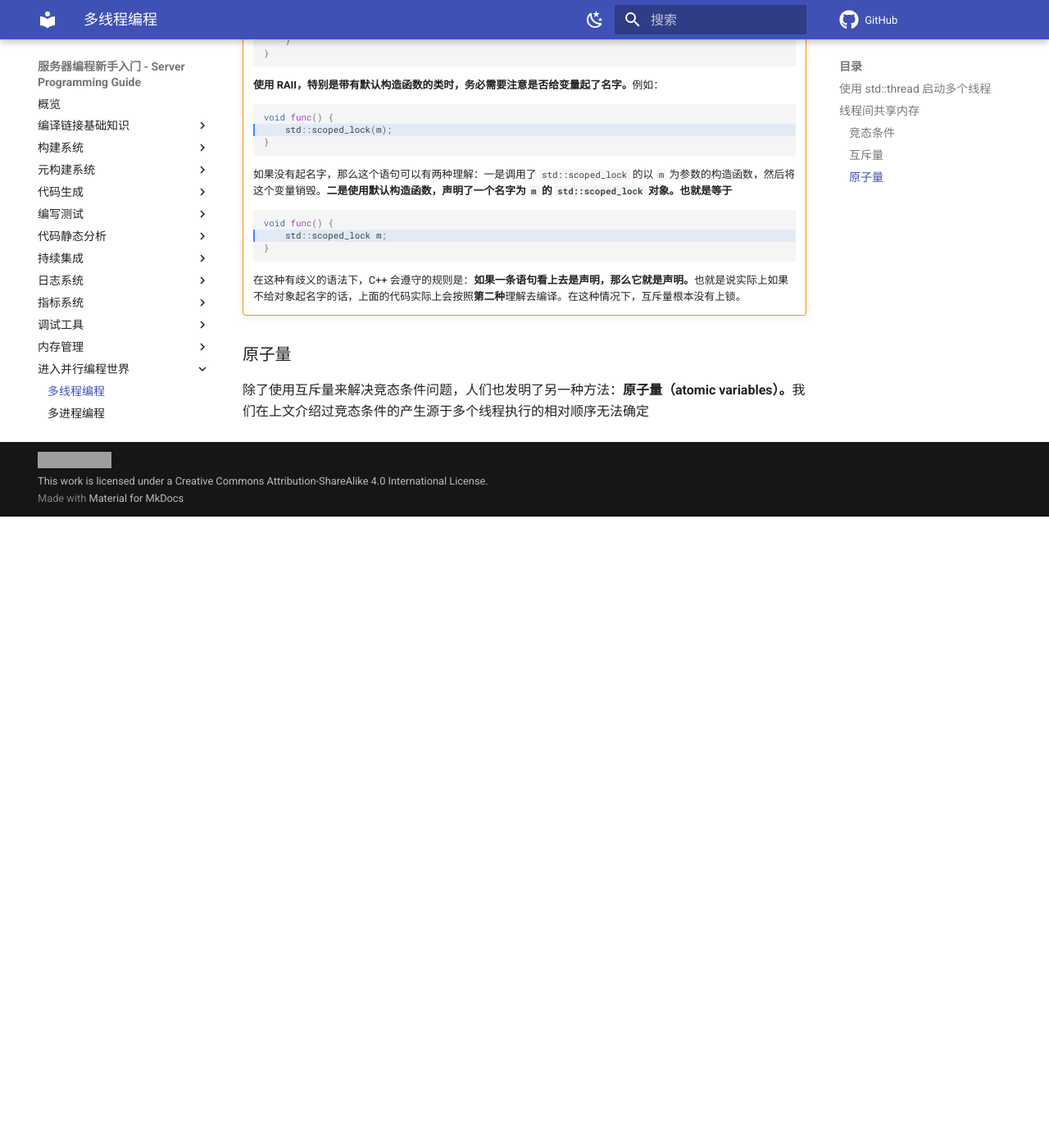
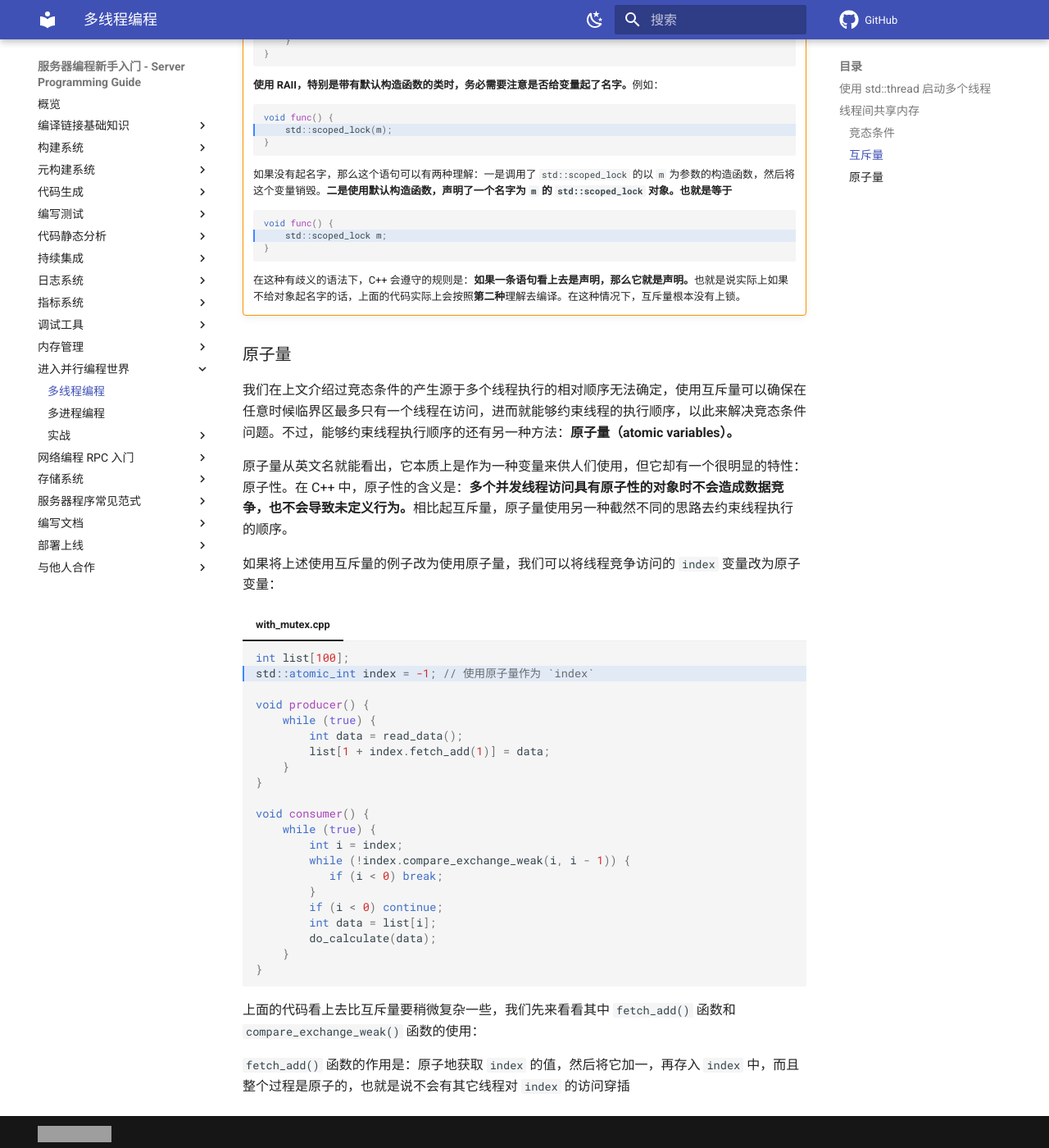
Before and after one commit to howardlau1999/server-programming-guide, an MkDocs documentation site: the page built from docs/parallel/multi-threading.md, in a window 1280 px wide and 1400 px high, scrolled down 5078 px. Shown: the whole window at 82% size. Built offline with MkDocs 1.6.1 and Material for MkDocs 9.7.7, drawn with Linux system fonts in a browser that asks for light colours; emoji names are drawn with the system emoji font; comment, search, counter and statistics services are not loaded; before the commit the page ends 5708 px from its top, so only the background shows below that; grey boxes are pictures that could not be loaded.

Commit message:
new for multi-threading

````diff
--- a/docs/parallel/multi-threading.md
+++ b/docs/parallel/multi-threading.md
@@ -190,7 +190,7 @@
 
     为此，我们建议使用 `std::scoped_lock`，它在构造函数中自动调用 `lock()`，并在析构函数中自动调用 `unlock()`，是 C++ 的 RAII 思想的实践之一。我们可以把 `consumer()` 的代码修改为如下所示：
 
-    ```cpp hl_lines="55555"
+    ```cpp hl_lines="5"
     void consumer() {
         int data = -1;
         while (true) {
@@ -225,4 +225,38 @@
 
 ### 原子量
 
-除了使用互斥量来解决竞态条件问题，人们也发明了另一种方法：**原子量（atomic variables）。**我们在上文介绍过竞态条件的产生源于多个线程执行的相对顺序无法确定
+我们在上文介绍过竞态条件的产生源于多个线程执行的相对顺序无法确定，使用互斥量可以确保在任意时候临界区最多只有一个线程在访问，进而就能够约束线程的执行顺序，以此来解决竞态条件问题。不过，能够约束线程执行顺序的还有另一种方法：**原子量（atomic variables）。**
+
+原子量从英文名就能看出，它本质上是作为一种变量来供人们使用，但它却有一个很明显的特性：原子性。在 C++ 中，原子性的含义是：**多个并发线程访问具有原子性的对象时不会造成数据竞争，也不会导致未定义行为。**相比起互斥量，原子量使用另一种截然不同的思路去约束线程执行的顺序。
+
+如果将上述使用互斥量的例子改为使用原子量，我们可以将线程竞争访问的 `index` 变量改为原子变量：
+
+=== "with_mutex.cpp"
+
+    ```cpp hl_lines="2"
+    int list[100];
+    std::atomic_int index = -1; // 使用原子量作为 `index`
+
+    void producer() {
+        while (true) {
+            int data = read_data();
+            list[1 + index.fetch_add(1)] = data;
+        }
+    }
+
+    void consumer() {
+        while (true) {
+            int i = index;
+            while (!index.compare_exchange_weak(i, i - 1)) {
+               if (i < 0) break;
+            }
+            if (i < 0) continue;
+            int data = list[i];
+            do_calculate(data);
+        }
+    }
+    ```
+
+上面的代码看上去比互斥量要稍微复杂一些，我们先来看看其中 `fetch_add()` 函数和 `compare_exchange_weak()` 函数的使用：
+
+`fetch_add()` 函数的作用是：原子地获取 `index` 的值，然后将它加一，再存入 `index` 中，而且整个过程是原子的，也就是说不会有其它线程对 `index` 的访问穿插
````
